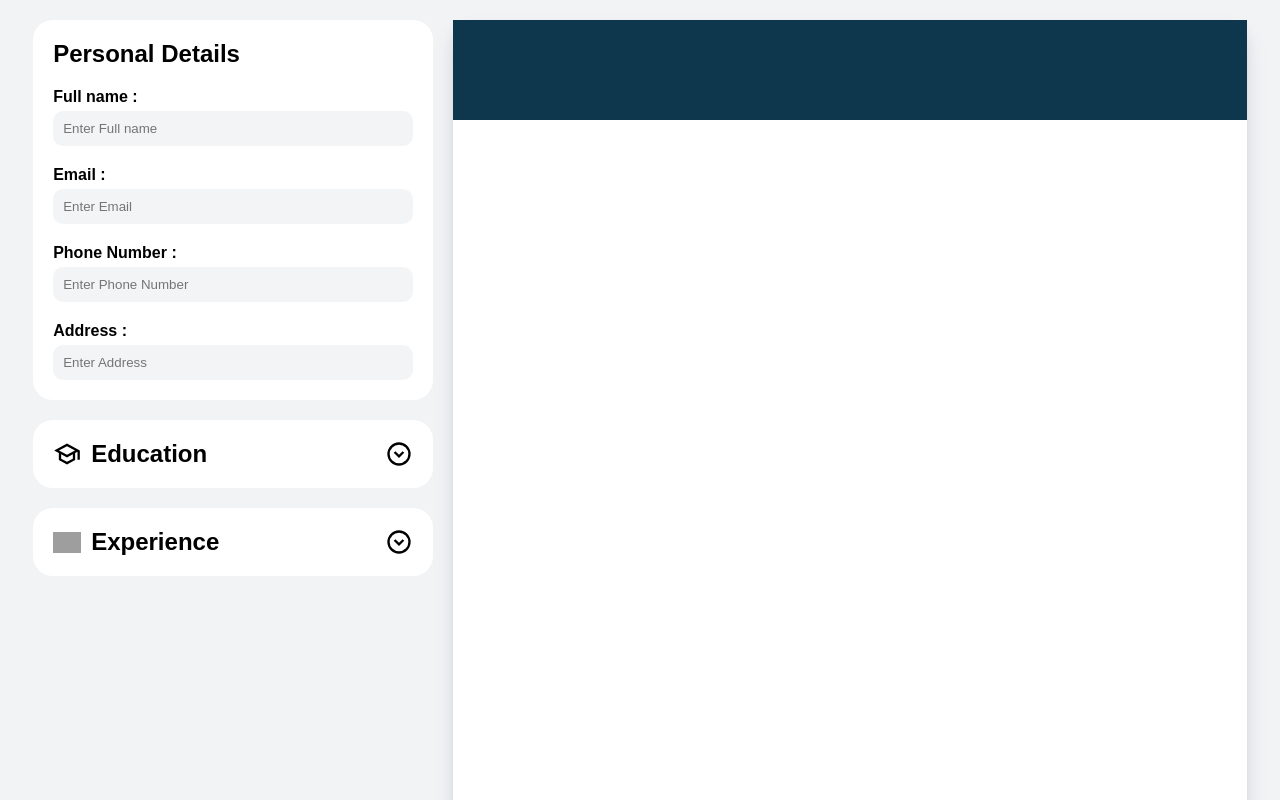
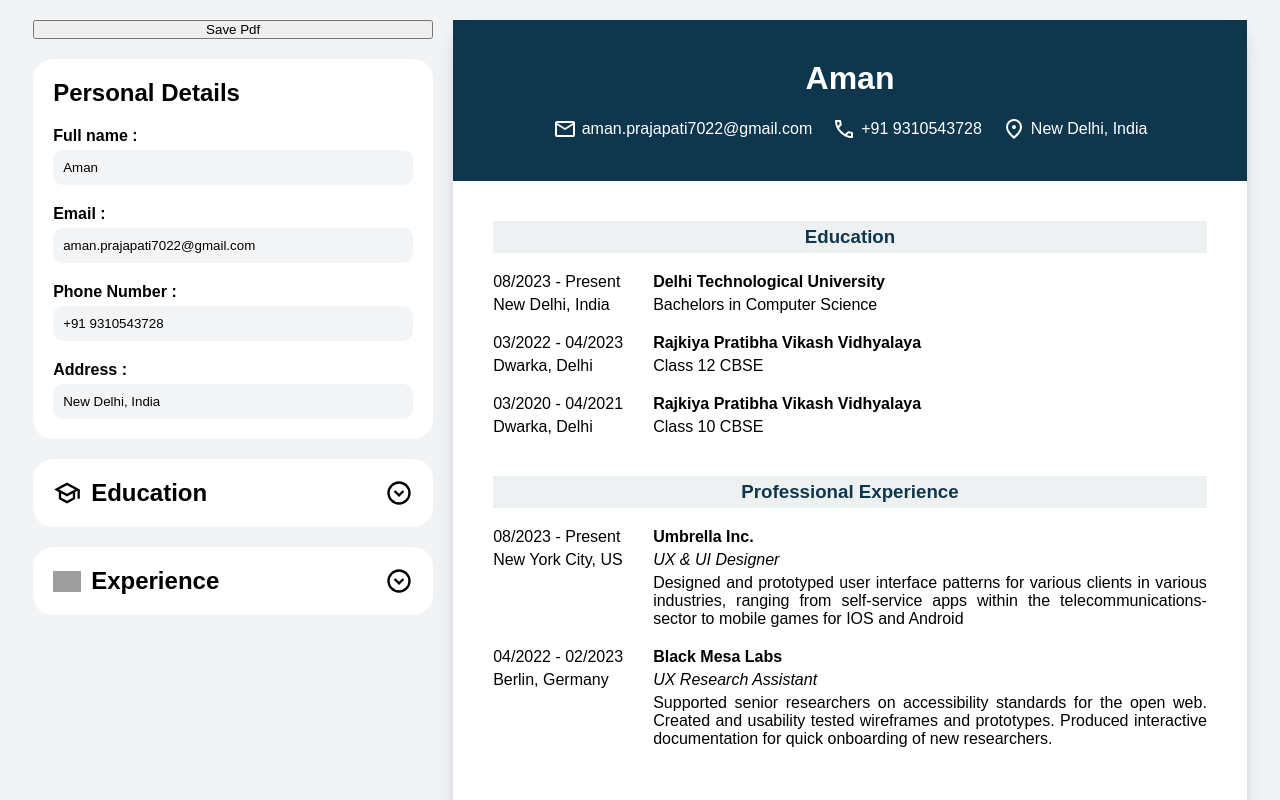
Before and after one commit to AmanPrajapati7015/cv-application, a React (Vite) app: page / in a window 1280 px wide. Shown: the top 800 px of the page. Built offline with nearby package versions, Linux system fonts and the light colour scheme; grey boxes are pictures that could not be loaded.

Commit message:
Resume preview complete

```diff
--- a/package.json
+++ b/package.json
@@ -10,6 +10,7 @@
     "preview": "vite preview"
   },
   "dependencies": {
+    "html2pdf.js": "^0.10.2",
     "react": "^18.3.1",
     "react-dom": "^18.3.1",
     "uuid": "^10.0.0"
--- a/src/App.jsx
+++ b/src/App.jsx
@@ -3,21 +3,35 @@ import PersonalDlts from './personalDtls'
 import Education from './education'
 import Experience from './experience'
 import Resume from './resume'
+import educationsStatic from './educations'
+import experiencesStatic from './experiences'
+
+import '/node_modules/html2pdf.js/dist/html2pdf.bundle.min.js'
+
 
 function App() {
-  const [details, setDetails] = useState({name:"",email:"", phone:"", address:""});
+  const [details, setDetails] = useState({name:"Aman",email:"aman.prajapati7022@gmail.com", phone:"+91 9310543728", address:"New Delhi, India"});
+  const [educations,setEducations] = useState(educationsStatic);
+  const [experiences,setExperiences] = useState(experiencesStatic);
+
+  function exractPdf(){
+    const resume = document.getElementById('resume');
+    console.log(html2pdf);
+    html2pdf().from(resume).save();
+  }
 
 
   return (
     <div className='wrapper'>
       <div className="sidebar">
+        <button onClick={exractPdf}>Save Pdf</button>
         <PersonalDlts details={details} setDetails={setDetails}/>
-        <Education/>
-        <Experience/>
+        <Education educations={educations} setEducations={setEducations}/>
+        <Experience experiences={experiences} setExperiences={setExperiences}/>
       </div>
       <div className="preview">
         <section id="resume">
-          <Resume details={details}/>
+          <Resume details={details} educations={educations} experiences={experiences}/>
         </section>
       </div>
 
--- a/src/education.jsx
+++ b/src/education.jsx
@@ -1,16 +1,14 @@
 import { useState } from "react"
 import {Feild} from './utils';
 import "./education.css"
-import educationsStatic from './educations'
 import { v4 as uuid } from 'uuid';
 
 
-export default function Education(){
+export default function Education({educations,setEducations}){
 
     const [expanded, setExpanded] = useState(false);
-    const [educations,setEducations] = useState(educationsStatic);
 
-    console.table(educations);
+    // console.table(educations);
 
     return (
         <>
--- a/src/educations.jsx
+++ b/src/educations.jsx
@@ -2,28 +2,28 @@ import { v4 as uuid } from 'uuid';
 const educations = [
     {
         id: uuid(),
-        school: 'RPVV sec 10',
-        degree: 'B Tech',
+        school: 'Delhi Technological University',
+        degree: 'Bachelors in Computer Science',
         startDate: '08/2023',
         endDate: 'Present',
         location: 'New Delhi, India'
     },
     {
         id: uuid(),
-        school: 'NSUT delhi',
-        degree: 'B Tech',
-        startDate: '08/2023',
-        endDate: 'Present',
-        location: 'New Delhi, India'
+        school: 'Rajkiya Pratibha Vikash Vidhyalaya',
+        degree: 'Class 12 CBSE',
+        startDate: '03/2022',
+        endDate: '04/2023',
+        location: 'Dwarka, Delhi'
     },
     {
         id: uuid(),
-        school: 'DTU delhi',
-        degree: 'B Tech',
-        startDate: '08/2023',
-        endDate: 'Present',
-        location: 'New Delhi, India'
-    }
+        school: 'Rajkiya Pratibha Vikash Vidhyalaya',
+        degree: 'Class 10 CBSE',
+        startDate: '03/2020',
+        endDate: '04/2021',
+        location: 'Dwarka, Delhi'
+    },
 ]
 
 export default educations;
--- a/src/experience.jsx
+++ b/src/experience.jsx
@@ -1,13 +1,11 @@
 import { useState } from "react"
 import {Feild} from './utils';
-import experiencesStatic from './experiences'
 import { v4 as uuid } from 'uuid';
 
 
-export default function Experience(){
+export default function Experience({experiences,setExperiences }){
 
     const [expanded, setExpanded] = useState(false);
-    const [experiences,setExperiences] = useState(experiencesStatic);
 
 
     return (
--- a/src/experiences.jsx
+++ b/src/experiences.jsx
@@ -2,31 +2,22 @@ import { v4 as uuid } from 'uuid';
 const educations = [
     {
         id: uuid(),
-        company: 'RPVV sec 10',
-        position: 'B Tech',
+        company: 'Umbrella Inc.',
+        position: 'UX & UI Designer',
         startDate: '08/2023',
         endDate: 'Present',
-        location: 'New Delhi, India',
-        descirption: 'Commodo cupidatat laborum Lorem consequat dolore sit veniam dolore. Ad eu do nulla id aliquip voluptate deserunt. Cupidatat irure et officia eiusmod ullamco elit. Non proident enim mollit incididunt consectetur duis aliqua officia. Incididunt eiusmod laborum laborum sunt elit proident duis adipisicing pariatur. Ex deserunt irure fugiat dolore. Proident velit qui labore laborum exercitation officia.'
+        location: 'New York City, US',
+        descirption: 'Designed and prototyped user interface patterns for various clients in various industries, ranging from self-service apps within the telecommunications-sector to mobile games for IOS and Android'
     },
     {
         id: uuid(),
-        company: 'DTU',
-        position: 'B Tech',
-        startDate: '08/2023',
-        endDate: 'Present',
-        location: 'New Delhi, India',
-        descirption: 'Commodo cupidatat laborum Lorem consequat dolore sit veniam dolore. Ad eu do nulla id aliquip voluptate deserunt. Cupidatat irure et officia eiusmod ullamco elit. Non proident enim mollit incididunt consectetur duis aliqua officia. Incididunt eiusmod laborum laborum sunt elit proident duis adipisicing pariatur. Ex deserunt irure fugiat dolore. Proident velit qui labore laborum exercitation officia.'
+        company: 'Black Mesa Labs',
+        position: 'UX Research Assistant',
+        startDate: '04/2022',
+        endDate: '02/2023',
+        location: 'Berlin, Germany',
+        descirption: 'Supported senior researchers on accessibility standards for the open web. Created and usability tested wireframes and prototypes. Produced interactive documentation for quick onboarding of new researchers.'
     },
-    {
-        id: uuid(),
-        company: 'NSUT',
-        position: 'B Tech',
-        startDate: '08/2023',
-        endDate: 'Present',
-        location: 'New Delhi, India',
-        descirption: 'Commodo cupidatat laborum Lorem consequat dolore sit veniam dolore. Ad eu do nulla id aliquip voluptate deserunt. Cupidatat irure et officia eiusmod ullamco elit. Non proident enim mollit incididunt consectetur duis aliqua officia. Incididunt eiusmod laborum laborum sunt elit proident duis adipisicing pariatur. Ex deserunt irure fugiat dolore. Proident velit qui labore laborum exercitation officia.'
-    }
 ]
 
 export default educations;
--- a/src/personalDtls.jsx
+++ b/src/personalDtls.jsx
@@ -24,6 +24,7 @@ function Feild({id,label, details, setDetails}){
         <input id={id}
             type="text"
             placeholder={"Enter "+label}
+            value={details[id]}
             onChange={e=>{
                 const newState = {...details};
                 newState[id] = e.target.value;
--- a/src/resume.css
+++ b/src/resume.css
@@ -22,3 +22,44 @@
     gap: 5px;
     align-items: center;
 }
+
+#resume .education-section{
+    padding: 0 40px;
+    margin-top: 40px;
+    display: flex;
+    flex-direction: column;
+    gap: 20px;
+    align-items: stretch;
+}
+#resume .education-section > h3{
+    background-color: #EEF1F2;
+    color: #0E374E;
+    padding: 5px;
+    text-align: center;
+}
+
+#resume .education-list{
+    display: flex;
+    flex-direction: column;
+    gap: 20px;
+}
+
+#resume .education-list .education-entry{
+    display: flex;
+    gap: 30px;
+}
+
+.education-entry .side{
+    width: 130px;
+    flex-shrink: 0;
+    display: flex;
+    flex-direction: column;
+    gap: 5px;
+}
+.education-entry .main{
+    flex-grow: 1;
+    text-align: justify;
+    display: flex;
+    flex-direction: column;
+    gap: 5px;
+}
--- a/src/resume.jsx
+++ b/src/resume.jsx
@@ -1,7 +1,36 @@
 import './resume.css'
 
 
-function Resume({details}){
+function Resume({details, educations, experiences}){
+
+
+    return(
+        <>
+        <TopSection details={details}/>
+
+        <section className='education-section'>
+            <h3>Education</h3>
+            <div className="education-list">
+                {educations.map(education=>{
+                    return <EducationEntry key={education.id} education={education}/>
+                })}
+            </div>
+        </section>
+
+        <section className='education-section'>
+            <h3>Professional Experience</h3>
+            <div className="education-list">
+                {experiences.map(experience=>{
+                    return <ExperienceEntry key={experience.id} experience={experience}/>
+                })}
+            </div>
+        </section>
+
+       </>
+    )
+}
+
+function TopSection({details}){
     const {name, email,phone, address} = details;
     return(
     <section className="top">
@@ -30,4 +59,41 @@ function Resume({details}){
     </section>
     )
 }
+
+function EducationEntry({education}){
+    return (
+    <div className="education-entry">
+        <div className="side">
+            <p>{education.startDate} - {education.endDate}</p>
+            <p>{education.location}</p>
+        </div>
+        <div className="main">
+            <strong>{education.school}</strong>
+            <p>{education.degree}</p>
+        </div>
+    </div>
+    )
+}
+
+function ExperienceEntry({experience}){
+    console.log(experience);
+    return (
+    <div className="education-entry">
+        <div className="side">
+            <p>{experience.startDate} - {experience.endDate}</p>
+            <p>{experience.location}</p>
+        </div>
+        <div className="main">
+            <strong>{experience.company}</strong>
+            <p><em>{experience.position}</em></p>
+            <p>{experience.descirption}</p>
+
+        </div>
+    </div>
+    )
+}
+
+
+
+
 export default Resume;
```
Also changed, not shown: 1 other file (tests, documents, lock files or other folders). Lines whose indentation alone changed are shown as unchanged.
